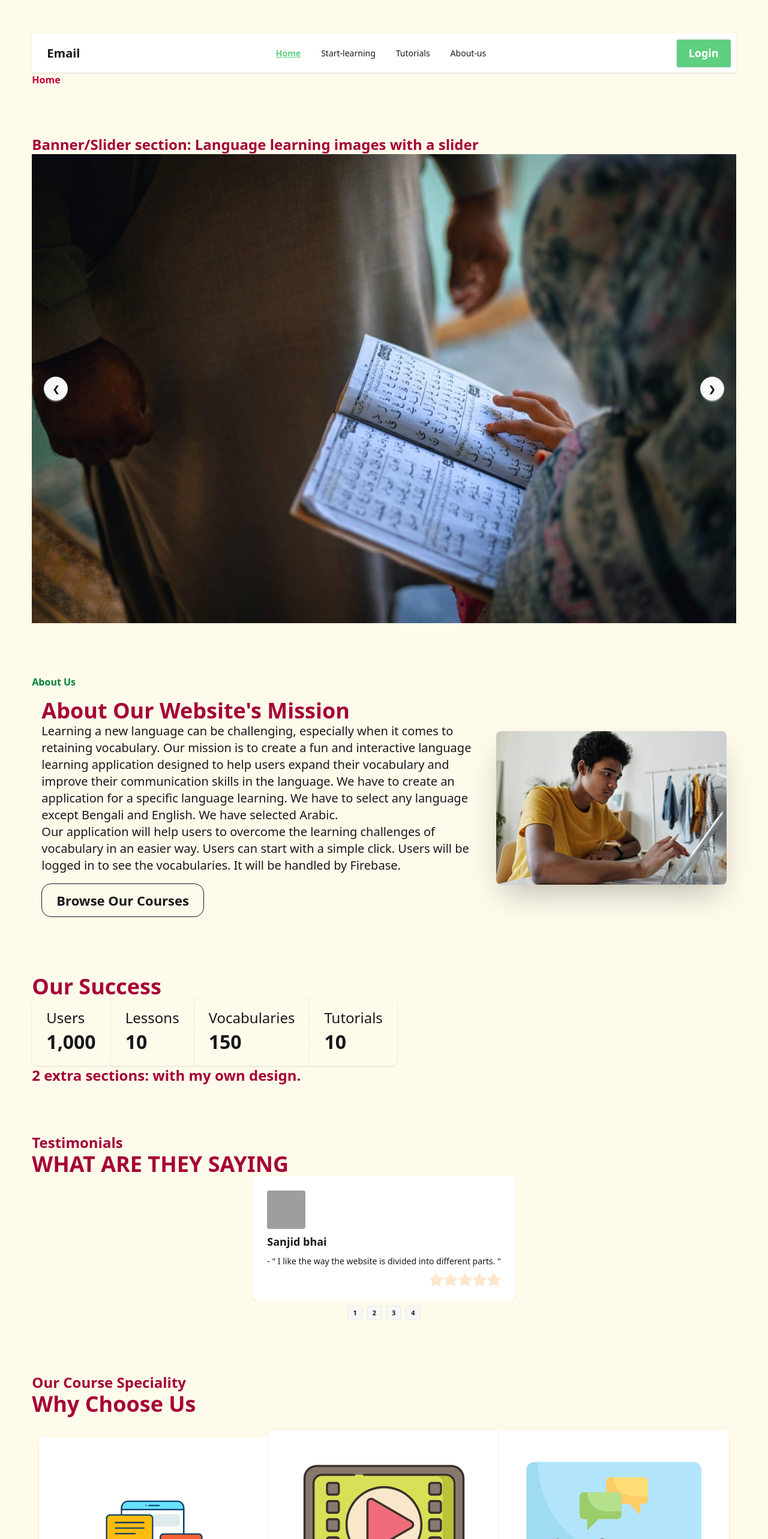
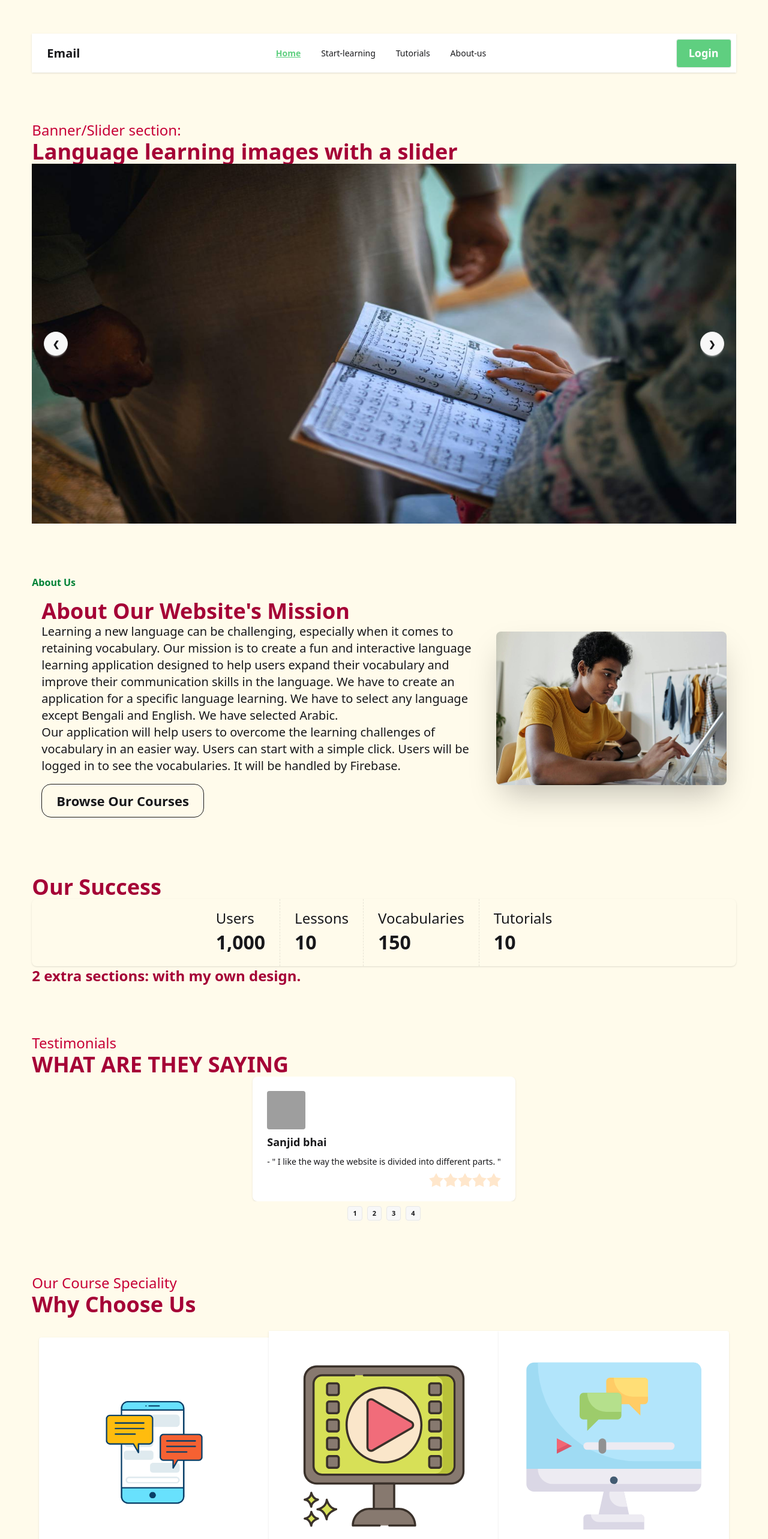
Before and after one commit to DevelopWebAdnan/react-learning-language, a React (Vite) app: page / in a window 1280 px wide. Shown: the part 200-2766 px from the top of the page at 60% size. Built offline with nearby package versions, Linux system fonts and the light colour scheme; grey boxes are pictures that could not be loaded.

Commit message:
added a reusable component and used it for displaying the subtitle and title on different pages.

```diff
--- /dev/null
+++ b/src/components/Heading/Heading.jsx
@@ -0,0 +1,12 @@
+import React from 'react';
+
+const Heading = ({title, subtitle}) => {
+    return (
+        <div>
+            <h3 className='text-lg md:text-xl lg:text-2xl font-thin text-rose-700'>{subtitle}</h3>
+            <h2 className='text-2xl md:text-3xl lg:text-4xl font-bold text-rose-800'>{title}</h2>
+        </div>
+    );
+};
+
+export default Heading;
--- a/src/components/ImageSlider/ImageSlider.jsx
+++ b/src/components/ImageSlider/ImageSlider.jsx
@@ -3,13 +3,15 @@ import pexelsAssad from "../../assets/images/pexels-assadtanoliphotographer.jpg"
 import pexelsDefri from "../../assets/images/pexels-defrinomaasy.jpg";
 import pexelsSfean from "../../assets/images/pexels-sfean-zaben.jpg";
 import pexelsPok from "../../assets/images/pexels-pok-rie.jpg";
+import Heading from '../Heading/Heading';
 
 
 const ImageSlider = () => {
     return (
         <div>
-            <h4 className="text-2xl font-bold text-rose-800">Banner/Slider section: Language learning images with a slider</h4>
-            <div className="carousel w-full">
+            <Heading subtitle="Banner/Slider section:"></Heading>
+            <Heading title="Language learning images with a slider"></Heading>
+            <div className="carousel w-full h-[600px]">
                 <div id="slide1" className="carousel-item relative w-full">
                     <img
                         src={pexelsAssad}
--- a/src/components/Speciality/Speciality.jsx
+++ b/src/components/Speciality/Speciality.jsx
@@ -2,13 +2,14 @@ import React from 'react';
 import chatting from '../../assets/images/chatting.png';
 import reshotVideo from '../../assets/images/reshot-icon-video.svg';
 import reshotLanguage from '../../assets/images/reshot-icon-language.svg';
+import Heading from '../Heading/Heading';
 
 const Speciality = () => {
     return (
         <div>
-            <h3 className="text-2xl font-bold text-rose-800">Our Course Speciality</h3>
-            <h2 className="text-2xl md:text-3xl lg:text-4xl font-bold text-rose-800 mb-6">Why Choose Us</h2>
-            <div className="join join-vertical lg:join-horizontal flex justify-center items-center">
+            <Heading subtitle="Our Course Speciality"></Heading>
+            <Heading title="Why Choose Us"></Heading>
+            <div className="join join-vertical lg:join-horizontal flex justify-center items-center mt-6">
                 <div className="card join-item bg-base-100 w-96 shadow-sm">
                     <figure className="px-10 pt-10">
                         <img
--- a/src/components/Success/Success.jsx
+++ b/src/components/Success/Success.jsx
@@ -1,12 +1,13 @@
 import React from 'react';
 import CountUp from 'react-countup';
+import Heading from '../Heading/Heading';
 // import CountUp, { useCountUp } from 'react-countup';
 
 const Success = () => {
     // useCountUp({ ref: 'counter', end: 1234567 });
     return (
         <div>
-            <h3 className="text-2xl md:text-3xl lg:text-4xl font-bold text-rose-800">Our Success</h3>
+           <Heading title="Our Success"></Heading>
             {/* <CountUp end={100} delay={2}
              duration={2.75}
              separator=' '
@@ -26,7 +27,7 @@ const Success = () => {
             </CountUp> */}
 
             {/* Stat */}
-            <div className="stats stats-vertical lg:stats-horizontal shadow">
+            <div className="stats stats-vertical lg:stats-horizontal shadow grid items-center md:justify-center">
                 <div className="stat">
                     <div className="text-xl lg:text-2xl">Users</div>
                     <CountUp start={0} end={1000}>
--- a/src/components/Testimonials/Testimonials.jsx
+++ b/src/components/Testimonials/Testimonials.jsx
@@ -1,10 +1,11 @@
 import React from 'react';
+import Heading from '../Heading/Heading';
 
 const Testimonials = () => {
     return (
         <div>
-            <h3 className="text-lg md:text-xl lg:text-2xl font-bold text-rose-800">Testimonials</h3>
-            <h2 className="text-2xl md:text-3xl lg:text-4xl font-bold text-rose-800">WHAT ARE THEY SAYING</h2>
+            <Heading subtitle="Testimonials"></Heading>
+            <Heading title="WHAT ARE THEY SAYING"></Heading>
 
             {/* Carousel */}
             <div className=" w-full carousel">
--- a/src/pages/Home/Home.jsx
+++ b/src/pages/Home/Home.jsx
@@ -12,7 +12,6 @@ import Speciality from '../../components/Speciality/Speciality';
 const Home = () => {
     return (
         <div>
-            <h3 className="text-rose-700 font-semibold">Home</h3>
             <section className='my-14 md:my-16 lg:my-20'>
                 <ImageSlider></ImageSlider>
             </section>
--- a/src/pages/StartLearning/StartLearning.jsx
+++ b/src/pages/StartLearning/StartLearning.jsx
@@ -1,9 +1,11 @@
 import React from 'react';
+import Heading from '../../components/Heading/Heading';
 
 const StartLearning = () => {
     return (
         <div>
-            <h3 className="text-pink-700 font-semibold">Start Learning</h3>
+            <Heading subtitle="Start Learning"></Heading>
+            <Heading title="Let's Learn"></Heading>
         </div>
     );
 };
```
